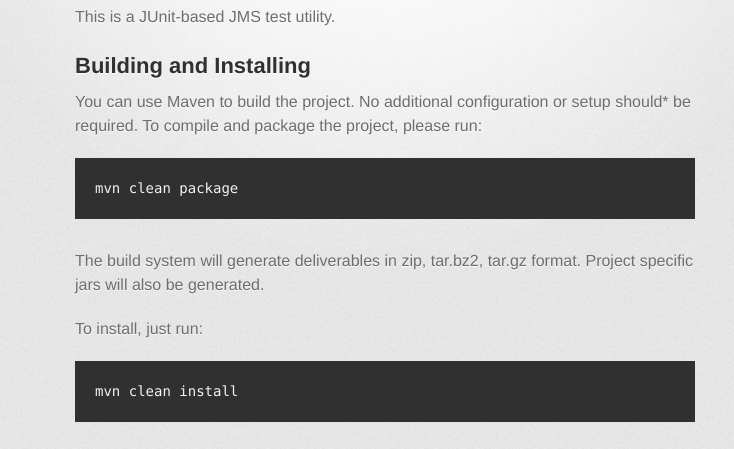
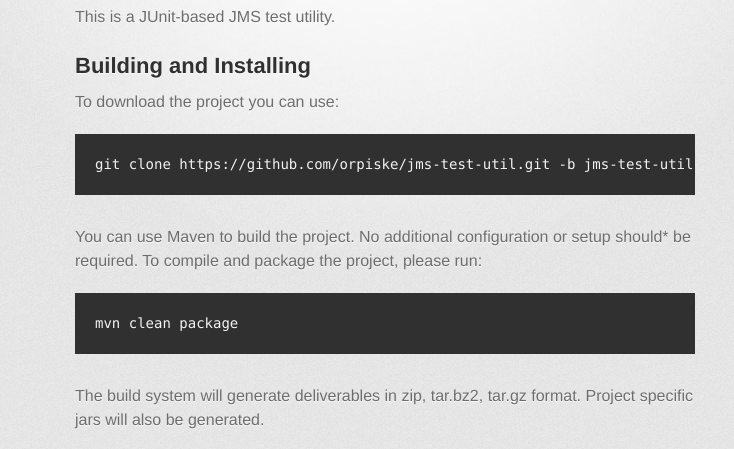
Before and after one commit to orpiske/jms-test-util, a plain HTML site: page index.html in a window 1280 px wide. Shown: the part 324-773 px from the top of the page, without its empty margins (255-989 px from the left). Drawn offline with Linux system fonts and the light colour scheme; a web font is replaced by a local one.

```diff
--- a/index.html
+++ b/index.html
@@ -41,6 +41,11 @@
 
 <h2>
 <a id="building-and-installing" class="anchor" href="#building-and-installing" aria-hidden="true"><span class="octicon octicon-link"></span></a>Building and Installing</h2>
+
+<p>To download the project you can use:</p>
+
+<pre><code>git clone https://github.com/orpiske/jms-test-util.git -b jms-test-util-1.0.0
+</code></pre>
 
 <p>You can use Maven to build the project. No additional configuration or setup
 should* be required. To compile and package the project, please run:</p>
```
Also changed, not shown: params.json (+1 -1 lines).
